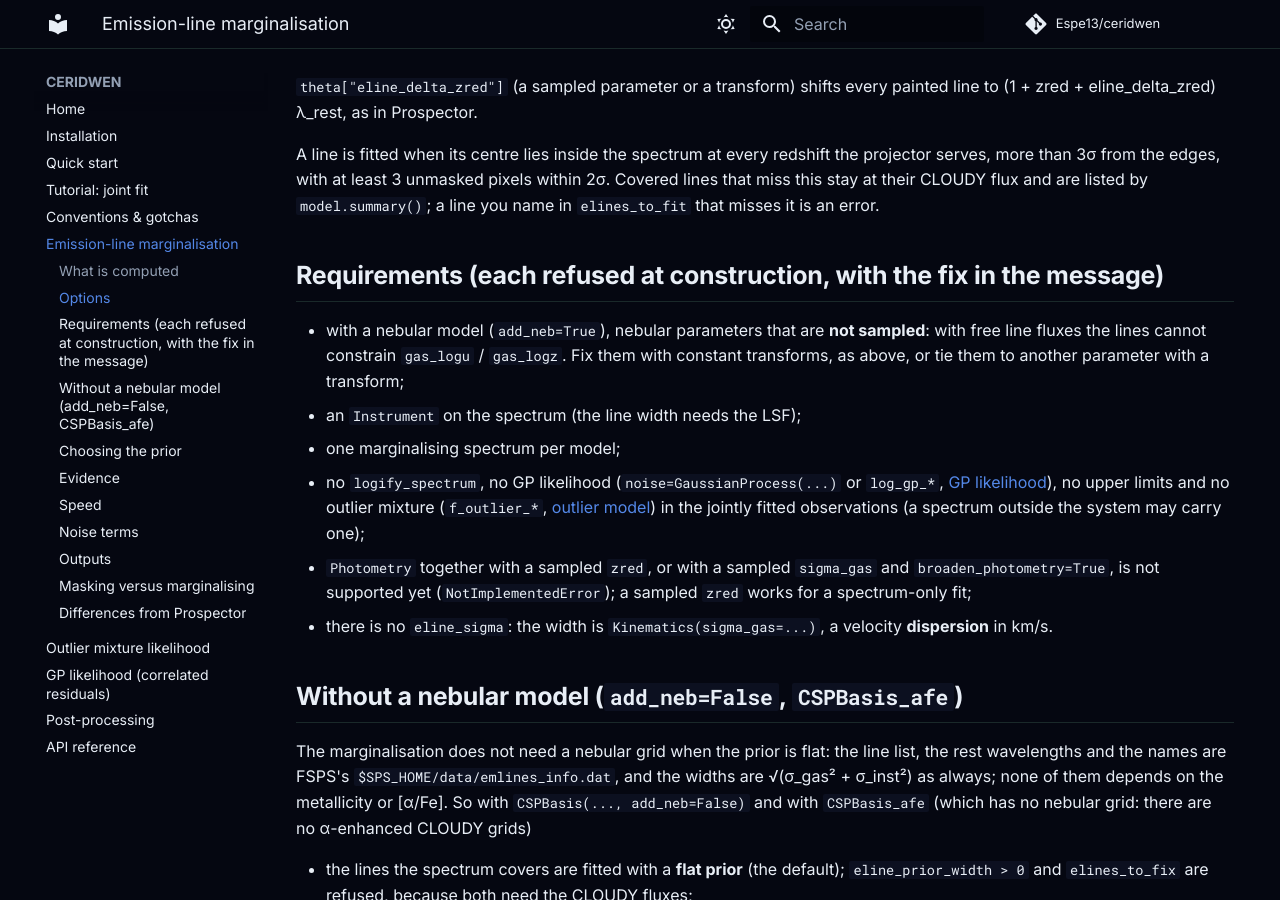
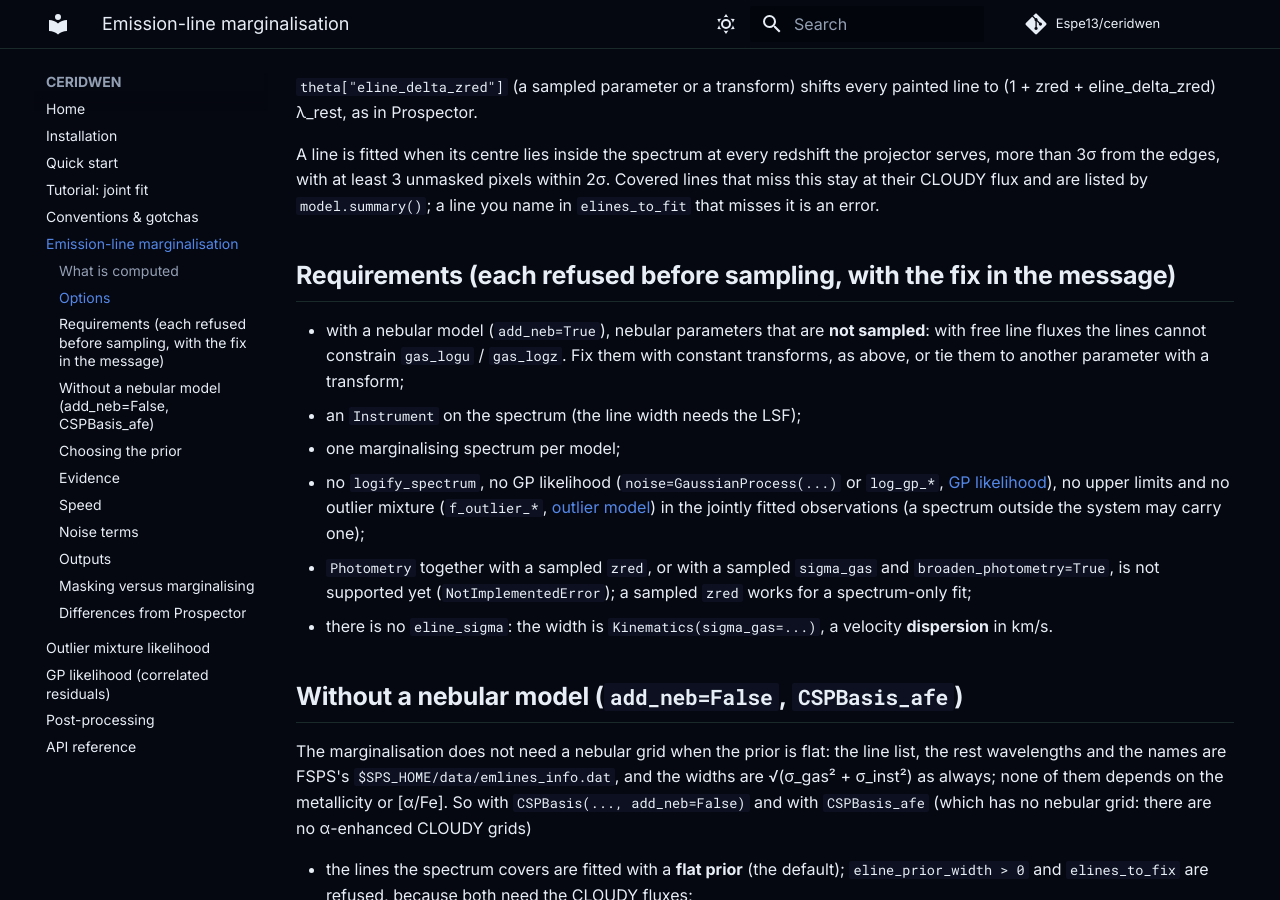
Before and after one commit to Espe13/ceridwen, an MkDocs documentation site: the page built from docs/eline_marginalisation.md, in a window 1280 px wide and 900 px high, scrolled down 1370 px. Built offline with MkDocs 1.6.1 and Material for MkDocs 9.7.7, drawn with Linux system fonts in a browser that asks for light colours; comment, search, counter and statistics services are not loaded.

Commit message:
B3-020: tutorial N_RATIOS is nodes - 1; eline requirements are refused before sampling
Co-Authored-By: Claude Opus 5.5 (1M context) <noreply@anthropic.com>

```diff
--- a/docs/eline_marginalisation.md
+++ b/docs/eline_marginalisation.md
@@ -64,7 +64,7 @@ within 2σ. Covered lines that miss this stay at their CLOUDY flux and are liste
 by `model.summary()`; a line you name in `elines_to_fit` that misses it is an
 error.
 
-## Requirements (each refused at construction, with the fix in the message)
+## Requirements (each refused before sampling, with the fix in the message)
 
 - with a nebular model (`add_neb=True`), nebular parameters that are **not sampled**: with free line fluxes the lines cannot constrain `gas_logu` /
   `gas_logz`. Fix them with constant transforms, as above, or tie them to
```
Also changed, not shown: docs/tutorial.md (+1 -1 lines).
